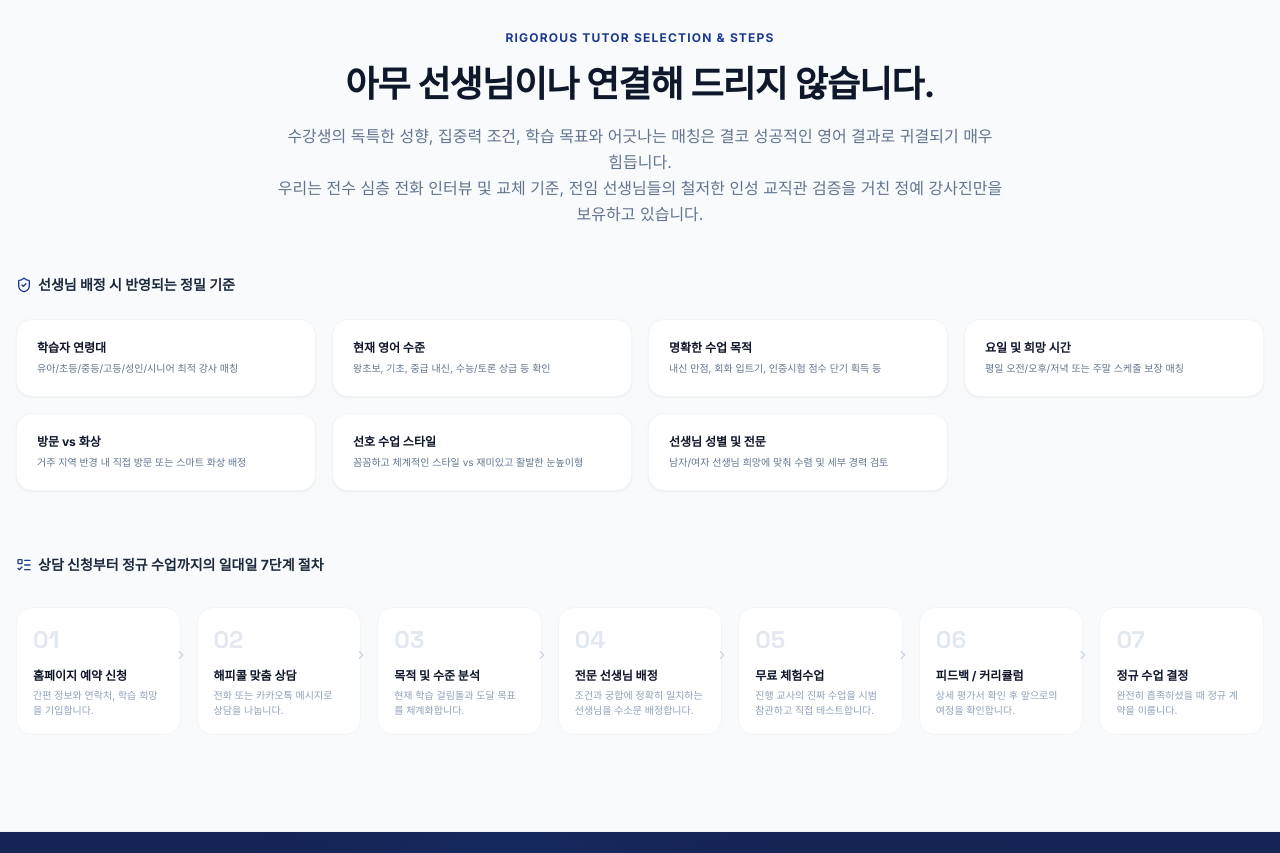
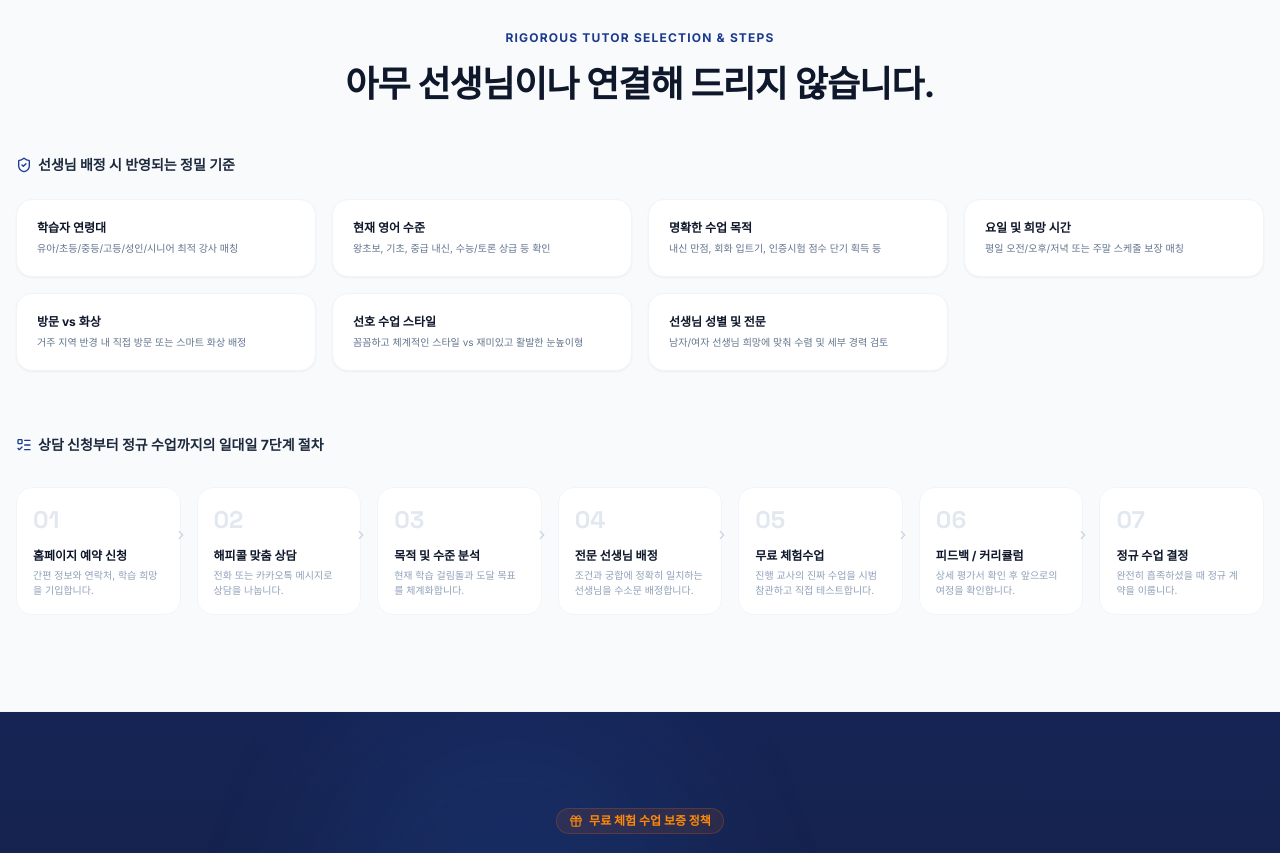
Before and after one commit to rlawldjs89-ai/english, a React (Vite) app: page / in a window 1280 px wide. Shown: the part 6000-6853 px from the top of the page. Built offline with nearby package versions, Linux system fonts and the light colour scheme; no server answers; the database is empty.

Commit message:
refactor(TeacherMatching): remove redundant description text
Remove the placeholder description paragraph from the TeacherMatching component to refine the UI layout.

```diff
--- a/src/components/TeacherMatching.tsx
+++ b/src/components/TeacherMatching.tsx
@@ -33,10 +33,7 @@ export default function TeacherMatching() {
           <h2 className="text-2xl sm:text-3xl md:text-4xl font-extrabold text-slate-900 tracking-tight leading-tight keep-all break-keep">
             아무 선생님이나<br className="block md:hidden" /> 연결해 드리지 않습니다.
           </h2>
-          <p className="text-xs sm:text-sm md:text-base text-slate-500 leading-relaxed keep-all break-keep">
-            수강생의 독특한 성향, 집중력 조건,<br className="block sm:hidden" /> 학습 목표와 어긋나는 매칭은<br className="block sm:hidden" /> 결코 성공적인 영어 결과로<br className="block sm:hidden" /> 귀결되기 매우 힘듭니다.<br className="hidden sm:inline" />
-            우리는 전수 심층 전화 인터뷰 및 교체 기준,<br className="block sm:hidden" /> 전임 선생님들의 철저한 인성 교직관 검증을 거친<br className="block sm:hidden" /> 정예 강사진만을 보유하고 있습니다.
-          </p>
+
         </div>
 
 
```
